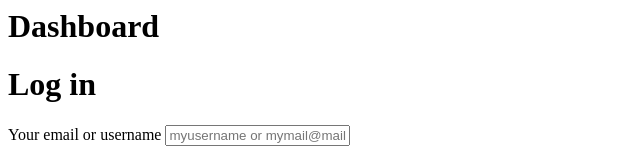
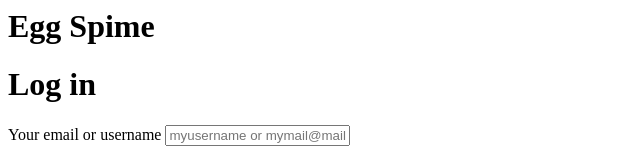
Before and after one commit to harmanaujla/harmanaujla.github.io, a plain HTML site: page index.html in a window 1280 px wide. Shown: the top 160 px of the page, without its empty margins (0-640 px from the left). Drawn offline with Linux system fonts and the light colour scheme.

Commit message:
Update index.html

```diff
--- a/index.html
+++ b/index.html
@@ -7,7 +7,7 @@
 
 		<form method="post" action="index.html">
                 <div class="box">
-                <h1>Dashboard</h1>
+                <h1>Egg Spime</h1>
 
 		<div id="login" class="animate form">
 			<form  action="mysuperscript.php" autocomplete="on">
```
